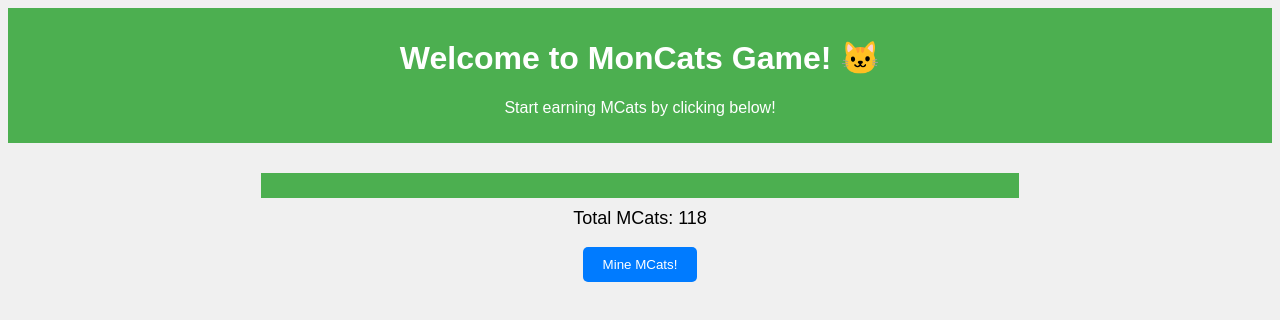
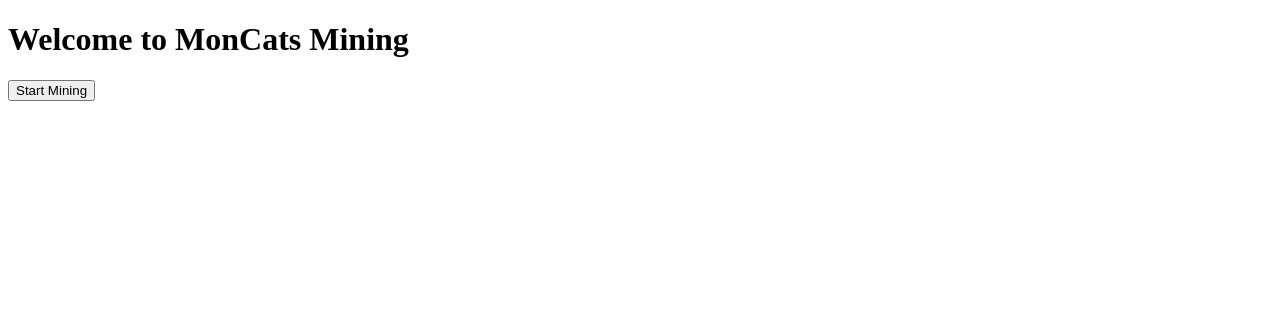
Before and after one commit to Begeken/MONCATS, a plain HTML site: page index.html in a window 1280 px wide. Drawn offline with Linux system fonts and the light colour scheme.

Commit message:
Update index.html

```diff
--- a/index.html
+++ b/index.html
@@ -1,75 +1,25 @@
 <!DOCTYPE html>
-<html lang="en">
+<html>
 <head>
-    <meta charset="UTF-8">
-    <meta name="viewport" content="width=device-width, initial-scale=1.0">
-    <title>MonCats - Game</title>
-    <style>
-        body {
-            font-family: Arial, sans-serif;
-            text-align: center;
-            background-color: #f0f0f0;
+    <title>MonCats Mining</title>
+    <script type="text/javascript">
+        // Başlangıçta mining işlemini başlatacak bir fonksiyon
+        function startMining() {
+            fetch('/start_mining')
+                .then(response => response.json())
+                .then(data => {
+                    if (data.success) {
+                        alert('Mining started! You will get MCats after 24 hours!');
+                    }
+                })
+                .catch(error => {
+                    console.error('Error:', error);
+                });
         }
-        .header {
-            background-color: #4CAF50;
-            color: white;
-            padding: 10px;
-        }
-        .mcats-container {
-            margin-top: 30px;
-        }
-        .mcats-bar {
-            width: 60%;
-            height: 25px;
-            background-color: #4CAF50;
-            margin: 10px auto;
-        }
-        .mcats-text {
-            font-size: 18px;
-            margin-top: 10px;
-        }
-        .button {
-            background-color: #007BFF;
-            color: white;
-            padding: 10px 20px;
-            border: none;
-            border-radius: 5px;
-            cursor: pointer;
-        }
-        .button:hover {
-            background-color: #0056b3;
-        }
-    </style>
+    </script>
 </head>
 <body>
-    <div class="header">
-        <h1>Welcome to MonCats Game! 🐱</h1>
-        <p>Start earning MCats by clicking below!</p>
-    </div>
-
-    <div class="mcats-container">
-        <div class="mcats-bar"></div>
-        <p class="mcats-text">Total MCats: <span id="mcats">118</span></p>
-        <button class="button" id="mineButton">Mine MCats!</button>
-    </div>
-
-    <script>
-        let totalMCats = 118;
-        let mineButton = document.getElementById("mineButton");
-
-        mineButton.onclick = function() {
-            totalMCats += 18; // Simulating earning 18 MCats
-            document.getElementById("mcats").textContent = totalMCats;
-
-            let mcatsBar = document.querySelector(".mcats-bar");
-            mcatsBar.style.width = (totalMCats / 200 * 100) + "%"; // Simulate progress
-
-            // Show a message after mining
-            mineButton.textContent = "Mining... 18 MCats Earned!";
-            setTimeout(function() {
-                mineButton.textContent = "Mine MCats!";
-            }, 1500); // Change back after 1.5 seconds
-        };
-    </script>
+    <h1>Welcome to MonCats Mining</h1>
+    <button onclick="startMining()">Start Mining</button>
 </body>
 </html>
```
